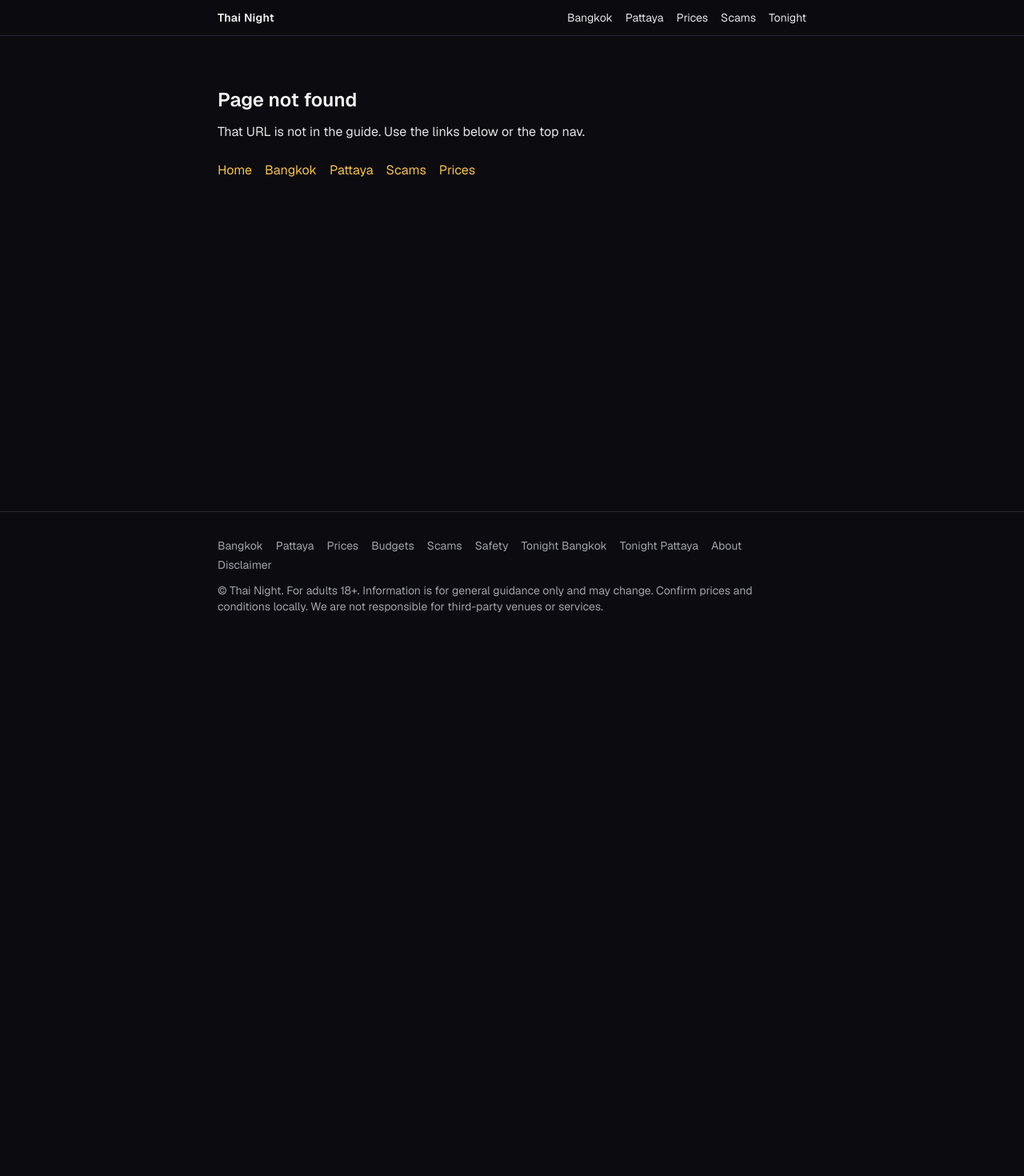
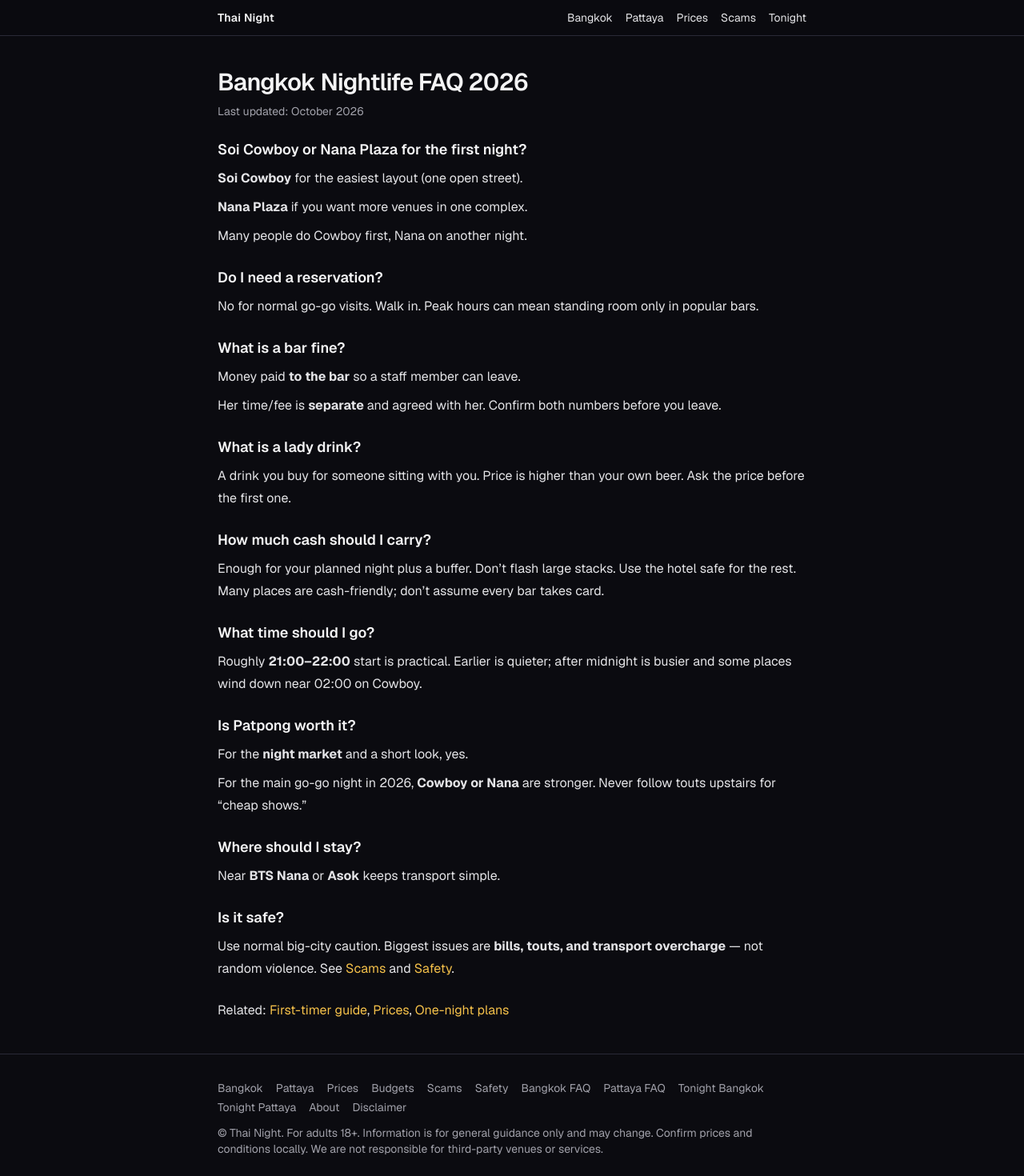
Before and after one commit to ouyowu/thainight-co, a Next.js app: page /bangkok/faq in a window 1280 px wide. Before the commit this address had no page. Shown: the top 1470 px of the page at 80% size. Before the commit the page ends 800 px from the top, so only its background shows below. Built offline with nearby package versions, Linux system fonts and the light colour scheme.

Commit message:
Add Bangkok and Pattaya FAQ pages

```diff
--- /dev/null
+++ b/app/bangkok/faq/page.tsx
@@ -0,0 +1,120 @@
+import Link from "next/link";
+import { PageShell } from "@/components/PageShell";
+import { pageMeta } from "@/lib/seo";
+
+export const metadata = pageMeta(
+  "Bangkok Nightlife FAQ 2026",
+  "Common questions about Bangkok nightlife: Soi Cowboy vs Nana Plaza, prices, bar fines, safety and first-timer tips.",
+  "/bangkok/faq/",
+);
+
+export default function BangkokFaqPage() {
+  return (
+    <PageShell title="Bangkok Nightlife FAQ 2026">
+      <section>
+        <h2 className="text-lg font-semibold text-foreground">
+          Soi Cowboy or Nana Plaza for the first night?
+        </h2>
+        <p className="mt-2">
+          <strong>Soi Cowboy</strong> for the easiest layout (one open street).
+        </p>
+        <p className="mt-2">
+          <strong>Nana Plaza</strong> if you want more venues in one complex.
+        </p>
+        <p className="mt-2">Many people do Cowboy first, Nana on another night.</p>
+      </section>
+
+      <section>
+        <h2 className="text-lg font-semibold text-foreground">Do I need a reservation?</h2>
+        <p className="mt-2">
+          No for normal go-go visits. Walk in. Peak hours can mean standing room only in popular
+          bars.
+        </p>
+      </section>
+
+      <section>
+        <h2 className="text-lg font-semibold text-foreground">What is a bar fine?</h2>
+        <p className="mt-2">
+          Money paid <strong>to the bar</strong> so a staff member can leave.
+        </p>
+        <p className="mt-2">
+          Her time/fee is <strong>separate</strong> and agreed with her. Confirm both numbers before
+          you leave.
+        </p>
+      </section>
+
+      <section>
+        <h2 className="text-lg font-semibold text-foreground">What is a lady drink?</h2>
+        <p className="mt-2">
+          A drink you buy for someone sitting with you. Price is higher than your own beer. Ask the
+          price before the first one.
+        </p>
+      </section>
+
+      <section>
+        <h2 className="text-lg font-semibold text-foreground">How much cash should I carry?</h2>
+        <p className="mt-2">
+          Enough for your planned night plus a buffer. Don’t flash large stacks. Use the hotel safe
+          for the rest. Many places are cash-friendly; don’t assume every bar takes card.
+        </p>
+      </section>
+
+      <section>
+        <h2 className="text-lg font-semibold text-foreground">What time should I go?</h2>
+        <p className="mt-2">
+          Roughly <strong>21:00–22:00</strong> start is practical. Earlier is quieter; after
+          midnight is busier and some places wind down near 02:00 on Cowboy.
+        </p>
+      </section>
+
+      <section>
+        <h2 className="text-lg font-semibold text-foreground">Is Patpong worth it?</h2>
+        <p className="mt-2">
+          For the <strong>night market</strong> and a short look, yes.
+        </p>
+        <p className="mt-2">
+          For the main go-go night in 2026, <strong>Cowboy or Nana</strong> are stronger. Never
+          follow touts upstairs for “cheap shows.”
+        </p>
+      </section>
+
+      <section>
+        <h2 className="text-lg font-semibold text-foreground">Where should I stay?</h2>
+        <p className="mt-2">
+          Near <strong>BTS Nana</strong> or <strong>Asok</strong> keeps transport simple.
+        </p>
+      </section>
+
+      <section>
+        <h2 className="text-lg font-semibold text-foreground">Is it safe?</h2>
+        <p className="mt-2">
+          Use normal big-city caution. Biggest issues are{" "}
+          <strong>bills, touts, and transport overcharge</strong> — not random violence. See{" "}
+          <Link href="/scams/" className="text-accent hover:underline">
+            Scams
+          </Link>{" "}
+          and{" "}
+          <Link href="/safety/" className="text-accent hover:underline">
+            Safety
+          </Link>
+          .
+        </p>
+      </section>
+
+      <p>
+        Related:{" "}
+        <Link href="/bangkok/first-timer/" className="text-accent hover:underline">
+          First-timer guide
+        </Link>
+        ,{" "}
+        <Link href="/prices/" className="text-accent hover:underline">
+          Prices
+        </Link>
+        ,{" "}
+        <Link href="/bangkok/one-night-plan/" className="text-accent hover:underline">
+          One-night plans
+        </Link>
+      </p>
+    </PageShell>
+  );
+}
--- /dev/null
+++ b/app/pattaya/faq/page.tsx
@@ -0,0 +1,124 @@
+import Link from "next/link";
+import { PageShell } from "@/components/PageShell";
+import { pageMeta } from "@/lib/seo";
+
+export const metadata = pageMeta(
+  "Pattaya Nightlife FAQ 2026",
+  "Common questions about Pattaya nightlife: Walking Street vs Soi 6, prices, drink minimums, budgets and first-timer tips.",
+  "/pattaya/faq/",
+);
+
+export default function PattayaFaqPage() {
+  return (
+    <PageShell title="Pattaya Nightlife FAQ 2026">
+      <section>
+        <h2 className="text-lg font-semibold text-foreground">Walking Street or Soi 6 first?</h2>
+        <p className="mt-2">
+          <strong>Walking Street</strong> for the classic neon / go-go / club spectacle.
+        </p>
+        <p className="mt-2">
+          <strong>Soi 6</strong> for a more direct, often daytime-to-evening short-time street.
+        </p>
+        <p className="mt-2">Different energy — many visitors do both on different days.</p>
+      </section>
+
+      <section>
+        <h2 className="text-lg font-semibold text-foreground">What about LK Metro and Soi Buakhao?</h2>
+        <p className="mt-2">
+          <strong>LK Metro</strong> — compact go-go, often less intense than Walking Street.
+        </p>
+        <p className="mt-2">
+          <strong>Soi Buakhao / Tree Town</strong> — cheaper beer bars and food; good for a
+          lower-spend night.
+        </p>
+      </section>
+
+      <section>
+        <h2 className="text-lg font-semibold text-foreground">
+          Are drink minimums a real thing on Soi 6?
+        </h2>
+        <p className="mt-2">
+          Some bars have been reported to require a minimum number of lady drinks before ST/upstairs.
+        </p>
+        <p className="mt-2">
+          <strong>Always ask before you sit:</strong> room fee, girl’s fee, any drink minimum.
+        </p>
+        <p className="mt-2">If the total doesn’t work, walk to another bar.</p>
+        <p className="mt-2">
+          Details:{" "}
+          <Link href="/pattaya/tonight/" className="text-accent hover:underline">
+            Pattaya Tonight
+          </Link>
+        </p>
+      </section>
+
+      <section>
+        <h2 className="text-lg font-semibold text-foreground">How much is a normal night?</h2>
+        <p className="mt-2">Rough planning bands:</p>
+        <ul className="mt-2 list-disc space-y-1 pl-5">
+          <li>Beer-bar / Buakhao style: often under a few thousand THB drinks-only</li>
+          <li>Soi 6 ST: widely variable — confirm live</li>
+          <li>Walking Street go-go night: can climb fast with lady drinks + fine + ST</li>
+        </ul>
+        <p className="mt-3">
+          See{" "}
+          <Link href="/prices/" className="text-accent hover:underline">
+            Prices
+          </Link>{" "}
+          and{" "}
+          <Link href="/budgets/" className="text-accent hover:underline">
+            Budgets
+          </Link>
+          .
+        </p>
+      </section>
+
+      <section>
+        <h2 className="text-lg font-semibold text-foreground">What time for Walking Street?</h2>
+        <p className="mt-2">
+          First-timers often do well arriving <strong>21:30–22:00</strong>, full walk once, then
+          one sit.
+        </p>
+      </section>
+
+      <section>
+        <h2 className="text-lg font-semibold text-foreground">Jet-skis?</h2>
+        <p className="mt-2">
+          Main beach jet-ski rentals have a long-running <strong>damage claim</strong> scam
+          pattern. Avoid or photograph everything extensively. See{" "}
+          <Link href="/scams/" className="text-accent hover:underline">
+            Scams
+          </Link>
+          .
+        </p>
+      </section>
+
+      <section>
+        <h2 className="text-lg font-semibold text-foreground">Transport at night?</h2>
+        <p className="mt-2">
+          Prefer <strong>Grab/Bolt</strong>. Baht bus is fine on main roads if you know the route;
+          avoid opaque fixed prices from random touts.
+        </p>
+      </section>
+
+      <p>
+        Related:{" "}
+        <Link href="/pattaya/first-timer/" className="text-accent hover:underline">
+          First-timer guide
+        </Link>
+        ,{" "}
+        <Link href="/pattaya/one-night-plan/" className="text-accent hover:underline">
+          One-night plans
+        </Link>
+        ,{" "}
+        <Link href="/scams/" className="text-accent hover:underline">
+          Scams
+        </Link>
+        ,{" "}
+        <Link href="/safety/" className="text-accent hover:underline">
+          Safety
+        </Link>
+      </p>
+    </PageShell>
+  );
+}
--- a/components/Footer.tsx
+++ b/components/Footer.tsx
@@ -23,6 +23,12 @@ export function Footer() {
           <Link href="/safety/" className="hover:text-accent">
             Safety
           </Link>
+          <Link href="/bangkok/faq/" className="hover:text-accent">
+            Bangkok FAQ
+          </Link>
+          <Link href="/pattaya/faq/" className="hover:text-accent">
+            Pattaya FAQ
+          </Link>
           <Link href="/bangkok/tonight/" className="hover:text-accent">
             Tonight Bangkok
           </Link>
--- a/lib/site.ts
+++ b/lib/site.ts
@@ -18,6 +18,7 @@ export const routes = [
   "/",
   "/bangkok/",
   "/bangkok/first-timer/",
+  "/bangkok/faq/",
   "/bangkok/areas/",
   "/bangkok/areas/nana-plaza/",
   "/bangkok/areas/nana-plaza/floors/",
@@ -31,6 +32,7 @@ export const routes = [
   "/bangkok/tonight/",
   "/pattaya/",
   "/pattaya/first-timer/",
+  "/pattaya/faq/",
   "/pattaya/areas/",
   "/pattaya/areas/walking-street/",
   "/pattaya/areas/walking-street/venues/",
```
